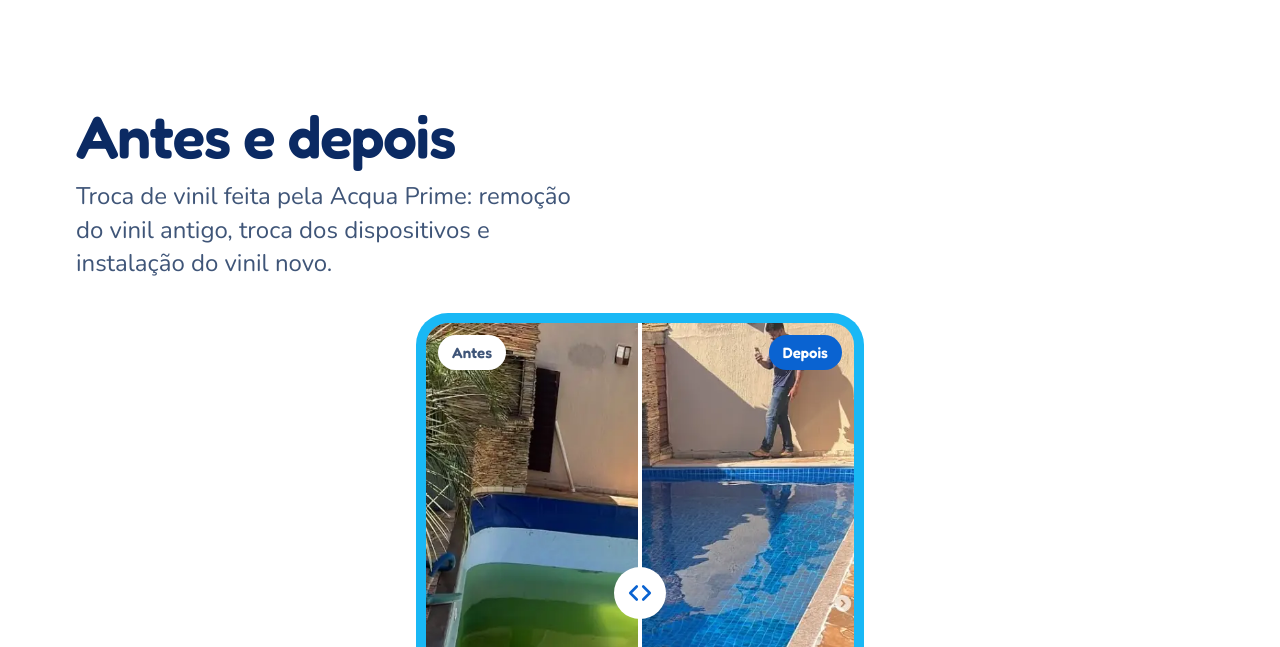
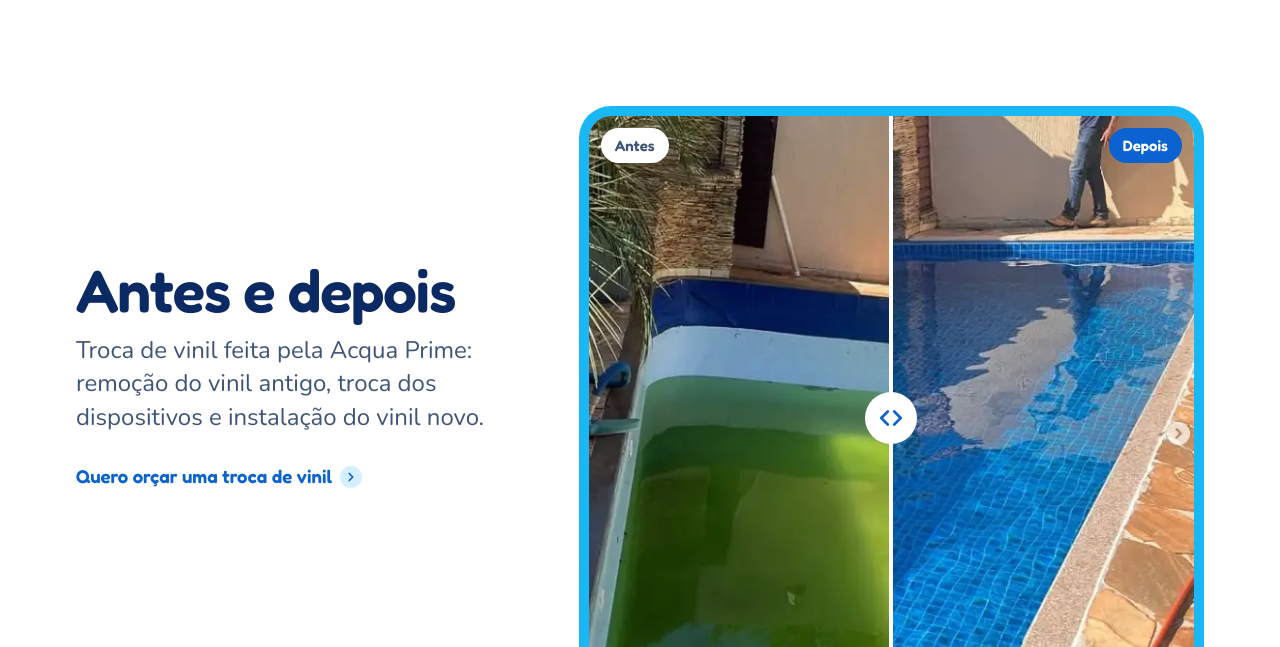
Before and after one commit to Enzooouu/AcquaPrime-Projeto, a plain HTML site: page index.html in a window 1280 px wide. Shown: the part 4153-4800 px from the top of the page. Drawn offline with Linux system fonts and the light colour scheme.

Commit message:
Antes e depois maior, com o texto ao lado no computador
No computador o comparador ocupa a coluna da direita, bem maior, e o
título, o texto e o link ficam à esquerda, centralizados na altura.
No celular continua empilhado.

Co-Authored-By: Claude Opus 5.5 <noreply@anthropic.com>
Claude-Session: https://claude.ai/code/session_01T288muh3LjQJTSGmseiREL

```diff
--- a/assets/css/style.css
+++ b/assets/css/style.css
@@ -628,3 +628,12 @@ p { text-wrap: pretty; }
 .rola-item small { font-size: .875rem; opacity: .8; font-weight: 700; }
 @keyframes rola { to { transform: translateX(-50%); } }
 @media (prefers-reduced-motion: reduce) { .rola { overflow-x: auto; } .rola-lista[aria-hidden] { display: none; } }
+
+/* ---------- Antes e depois no computador: texto de um lado, foto grande do outro ---------- */
+@media (min-width: 900px) {
+  .antes-depois { max-width: var(--max); margin: 0 auto; padding-left: var(--m); padding-right: var(--m); display: grid; grid-template-columns: 5fr 7fr; grid-template-rows: 1fr 1fr; column-gap: 56px; align-items: center; }
+  .antes-depois .cab { grid-column: 1; grid-row: 1; padding: 0; align-self: end; }
+  .antes-depois .ad-acao { grid-column: 1; grid-row: 2; margin: 20px 0 0; padding: 0; justify-content: flex-start; align-self: start; }
+  .comparar-moldura { grid-column: 2; grid-row: 1 / span 2; max-width: none; width: 100%; margin: 0; padding: 0; }
+  .comparar { aspect-ratio: auto; height: min(78svh, 700px); }
+}
```
